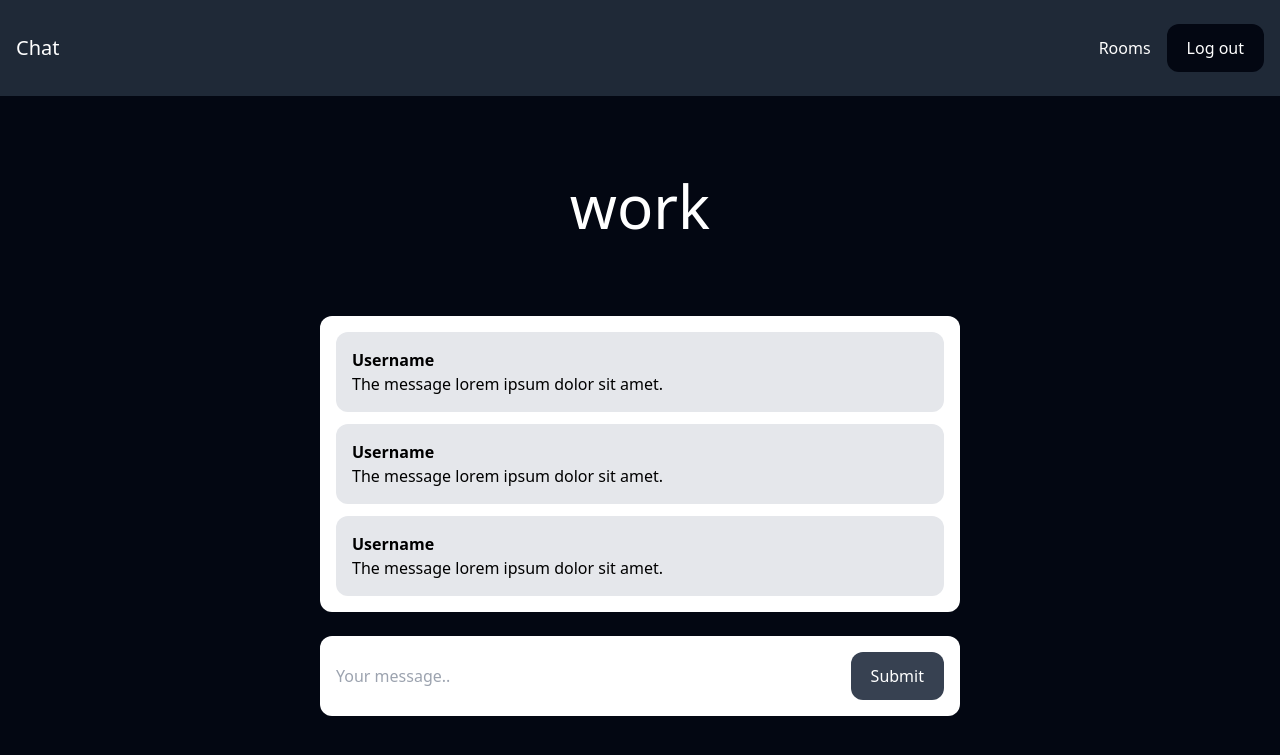
After one commit to vijay-x-Raj/Django_ChatApp, a Django app: a page that uses core/templates/core/base.html in a window 1280 px wide. The commit adds this page. Shown: the top 755 px of the page. Run offline with Django 5.2, Linux system fonts and the light colour scheme; a user stored in the database is signed in; data comes from the database, SQL or seed files in the repository; both versions use the stored data as it was after the commit; some libraries are stand-ins or nearby versions.

Commit message:
Django ChatApp

```diff
--- a/chat/settings.py
+++ b/chat/settings.py
@@ -74,6 +74,12 @@ TEMPLATES = [
 WSGI_APPLICATION = 'chat.wsgi.application'
 ASGI_APPLICATION = 'chat.asgi.application'
 
+CHANNEL_LAYERS = {
+    'default': {
+        'BACKEND': 'channels.layers.InMemoryChannelLayer'
+    }
+}
+
 # Database
 # https://docs.djangoproject.com/en/5.2/ref/settings/#databases
 
--- a/chat/urls.py
+++ b/chat/urls.py
@@ -21,4 +21,5 @@ from django.urls import path, include
 urlpatterns = [
     path('', include('core.urls')),
     path('admin/', admin.site.urls),
+    path('rooms/', include('room.urls')),
 ]
--- a/core/templates/core/base.html
+++ b/core/templates/core/base.html
@@ -14,7 +14,10 @@
 
         <div class="flex items-center space-x-4">
             {% if request.user.is_authenticated %}
-                <a href="/rooms/" class="text-white hover:text-gray-200" >Rooms</a>
+                <form method="post" action="{% url 'rooms' %}">
+                  {% csrf_token %}
+                  <button type="submit" class="text-white hover:text-gray-200" >Rooms</button>
+                </form>
                 <form method="post" action="{% url 'logout' %}">
                   {% csrf_token %}
                   <button type="submit" class="px-5 py-3 rounded-xl text-white bg-gray-950 hover:bg-gray-900">
@@ -31,5 +34,8 @@
     {% block content %}
     {% endblock %}
 
+    {% block scripts %}
+    {% endblock %}
+
 </body>
 </html>
--- /dev/null
+++ b/room/templates/room/room.html
@@ -0,0 +1,80 @@
+{% extends 'core/base.html' %}
+
+{% block title %}{{ room.name }} | {% endblock %}
+
+{% block content %}
+<div class="p-10 lg:p-20 text-center">
+  <h1 class="text-3xl lg:text-6xl text-white">{{ room.name }}</h1>
+</div>
+
+<div class="lg:w-2/4 mx-4 lg:mx-auto p-4 bg-white rounded-xl">
+    <div class="chat-messages space-y-3" id="chat-messages">
+        <div class="p-4 bg-gray-200 rounded-xl">
+            <p class="font-semibold">Username</p>
+            <p>The message lorem ipsum dolor sit amet.</p>
+        </div>
+
+        <div class="p-4 bg-gray-200 rounded-xl">
+            <p class="font-semibold">Username</p>
+            <p>The message lorem ipsum dolor sit amet.</p>
+        </div>
+
+        <div class="p-4 bg-gray-200 rounded-xl">
+            <p class="font-semibold">Username</p>
+            <p>The message lorem ipsum dolor sit amet.</p>
+        </div>
+    </div>
+</div>
+<br/>
+<div class="lg:w-2/4 mx-4 lg:mx-auto p-4 bg-white rounded-xl">
+    <form method="post" action="." class="flex">
+        <input type="text" name="content" class="flex-1 mr-3" placeholder="Your message..">
+
+        <button class="px-5 py-3 rounded-xl text-white bg-gray-700 hover:bg-gray-600" id="chat-message-submit">
+            Submit
+        </button>
+    </form>
+</div>
+{% endblock %}
+
+
+{% block script %}
+{{ room.slug|json_script:"json-roomname" }}
+{{ request.user.username|json_script:"json-username" }}
+
+<script>
+    const roomName = JSON.parse(document.getElementById('json-roomname'));
+    const chatSocket = new WebSocket(
+        'ws://'
+        + window.location.host
+        + '/ws/'
+        + roomName
+        + '/'
+    );
+
+    chatSocket.onmessage = function(e) {
+        console.log('onmessage')
+    }
+
+    chatSocket.onclose = function(e) {
+        console.log('onclose')
+    }
+
+    //
+
+    document.querySelector('#chat-message-submit').onclick = function(e) {
+        const messageInputDom = document.querySelector('#chat-message-input');
+        const message = messageInputDom.value;
+
+        chatSocket.send(JSON.stringify({
+            'message': message,
+            'username': userName,
+            'room': roomName
+        }))
+
+        messageInputDom.value = '';
+    }
+
+</script>
+
+{% endblock %}
--- /dev/null
+++ b/room/urls.py
@@ -0,0 +1,8 @@
+from django.urls import path
+
+from . import views
+
+urlpatterns = [
+    path('', views.rooms, name='rooms'),
+    path('<slug:slug>/', views.room, name='room')
+]
--- a/room/views.py
+++ b/room/views.py
@@ -7,3 +7,9 @@ def rooms(request):
     rooms = Room.objects.all()
 
     return render(request, 'room/rooms.html', {'rooms': rooms})
+
+@login_required
+def room(request, slug):
+    room = Room.objects.get(slug=slug)
+
+    return render(request, 'room/room.html', {'room': room})
```
Also changed, not shown: chat/asgi.py (+13 -10 lines), room/consumers.py (added, +22 -0 lines), room/routing.py (added, +7 -0 lines), room/template/room/rooms.html (deleted, +0 -10 lines), room/templates/room/rooms.html (added, +21 -0 lines), db.sqlite3.
